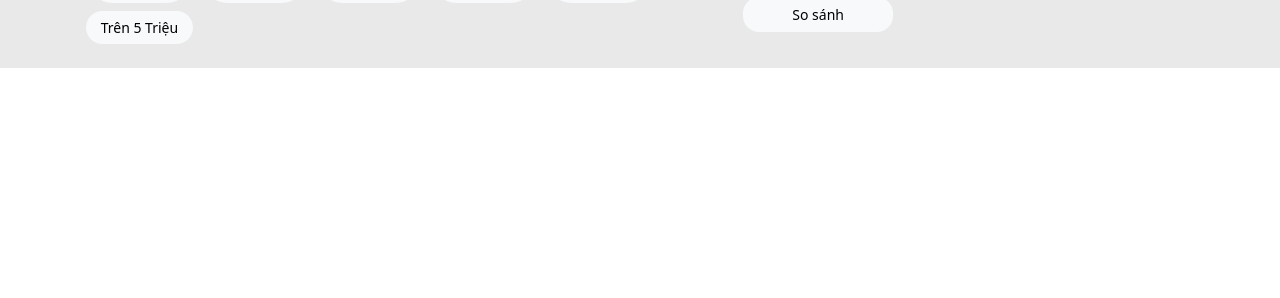
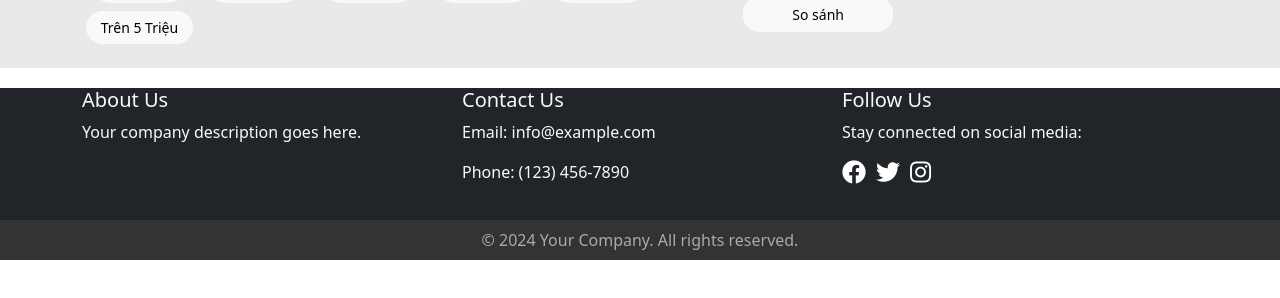
Before and after one commit to Nguyen-Van-Vinh-2002/Du-An-Tot-Nghiep, a React (Create React App) app: page /screen in a window 1280 px wide. Shown: the part 472-770 px from the top of the page. Built offline with nearby package versions, Linux system fonts and the light colour scheme.

Commit message:
Update UI Screen page(Không sản phẩm)

```diff
--- a/src/Pages/ScreenPage/ScreenPage.jsx
+++ b/src/Pages/ScreenPage/ScreenPage.jsx
@@ -12,6 +12,7 @@ import Link from './Link'
 import Brands from './Brands'
 import Filter from './Filter'
 import ScreenProducts from './ScreenProducts'
+import Footer from '../../Components/Footer';
 
 
 const ScreenPage = () => {
@@ -24,6 +25,7 @@ const ScreenPage = () => {
         <Filter />
         <ScreenProducts />
       </div>
+      <Footer></Footer>
     </div>
   )
 }
```
